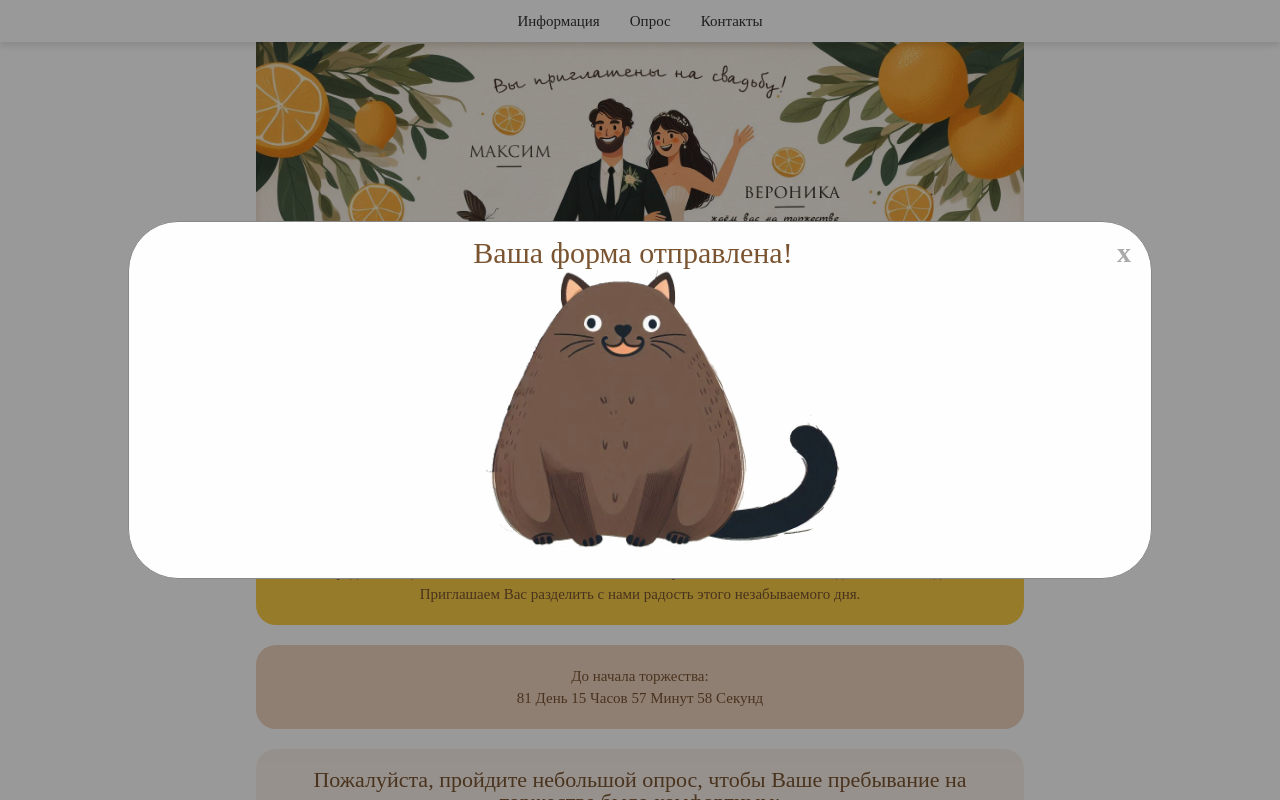
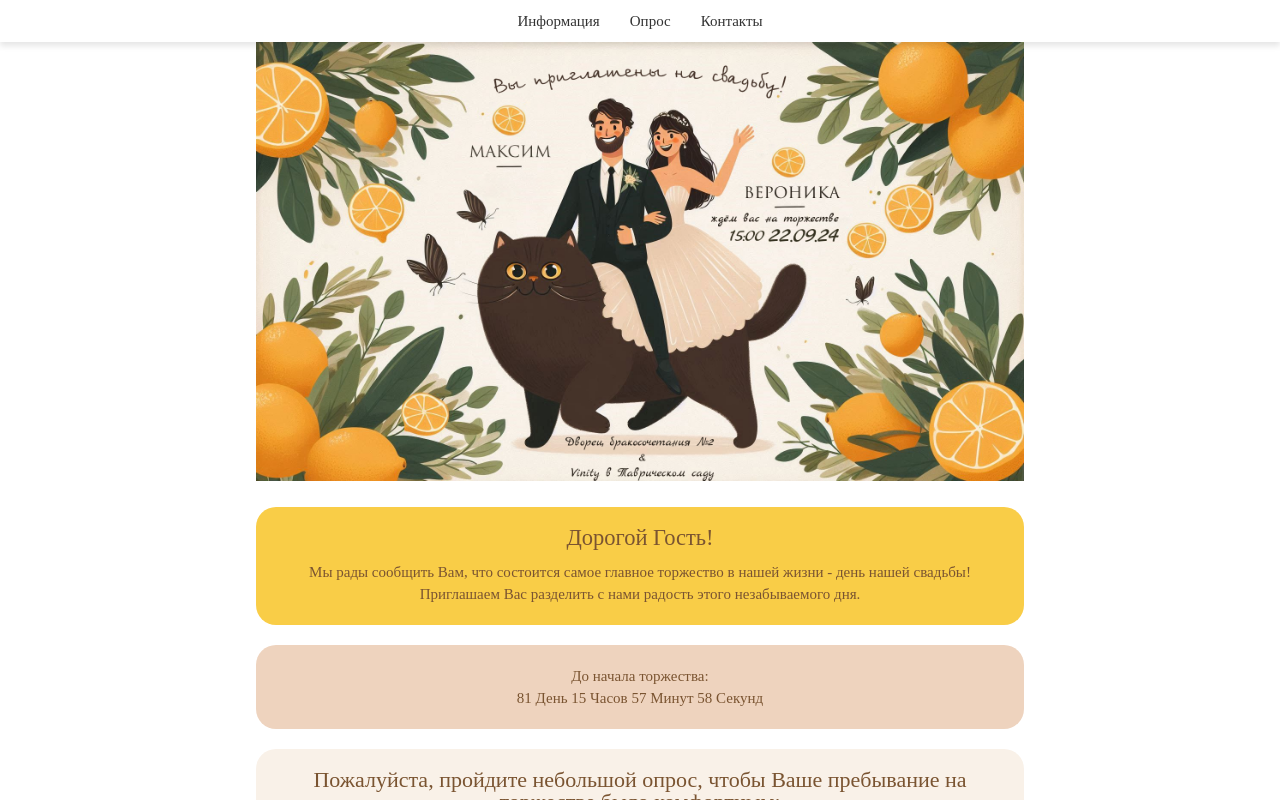
Before and after one commit to maxim-and-veronika/maxim-and-veronika.github.io, a Vue app: page / in a window 1280 px wide. Shown: the top 800 px of the page. Built offline with nearby package versions, Linux system fonts and the light colour scheme; a web font is replaced by a local one.

Commit message:
Модалка

```diff
--- a/src/App.vue
+++ b/src/App.vue
@@ -54,7 +54,7 @@ import InfoBlock from "@/components/InfoBlock.vue";
 /*import FlowerRain from "@/components/FlowerRain.vue";*/
 import {onMounted, onUnmounted, ref, watch} from 'vue';
 import Modal from "@/components/Modal.vue";
-const isSuccess = ref(true)
+const isSuccess = ref(false)
 
 const weddingDate = new Date('2024-09-22T15:00:00');
 const dressCode = ['В центре внимания на свадьбе должны быть молодожёны', 'Одежда торжественная, без ярких или кислотных цветов', 'Избегаем спортивного стиля и вульгарных нарядов']
```
